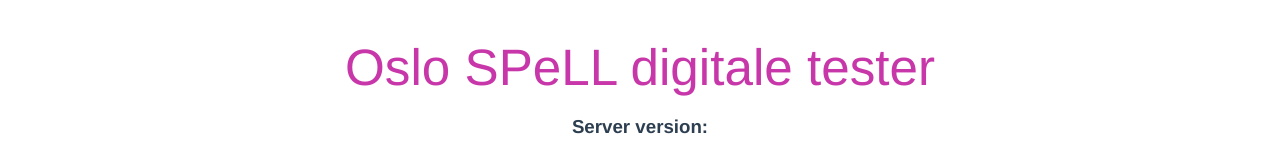
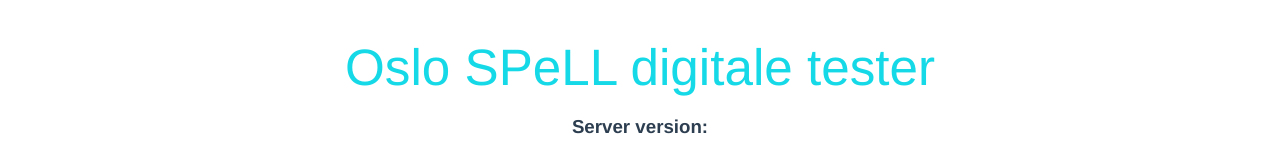
Before and after one commit to Anders-Lunde/WebApp2, a Vue app: page /#/ in a window 1280 px wide. Shown: the top 160 px of the page. Built offline with nearby package versions, Linux system fonts and the light colour scheme; no server answers.

Commit message:
testing push to release/testing 2

```diff
--- a/src/views/Home.vue
+++ b/src/views/Home.vue
@@ -86,7 +86,7 @@ export default Vue.extend({
   text-align: center;
   margin: 3%;
   margin-bottom: 1%;
-  color: rgb(200, 55, 169);
+  color: rgb(21, 217, 231);
 }
 
 .logo {
```
